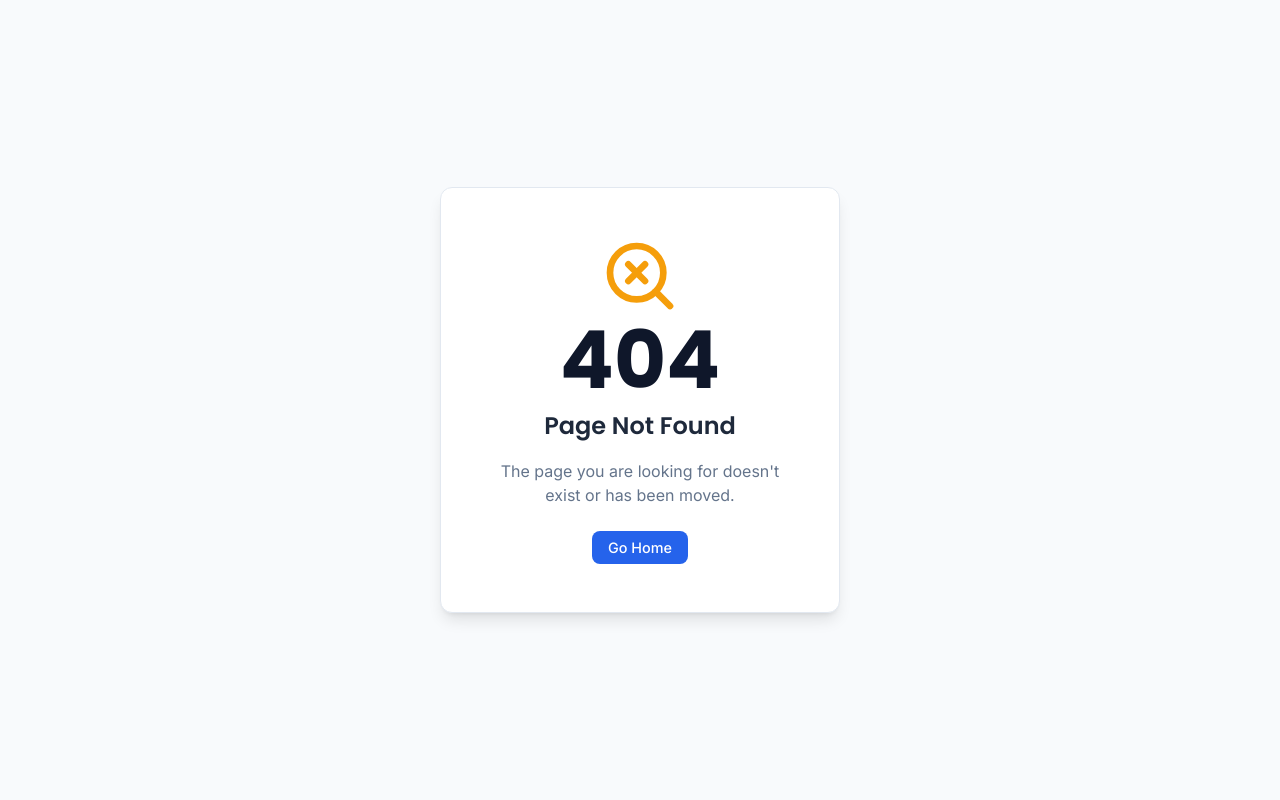
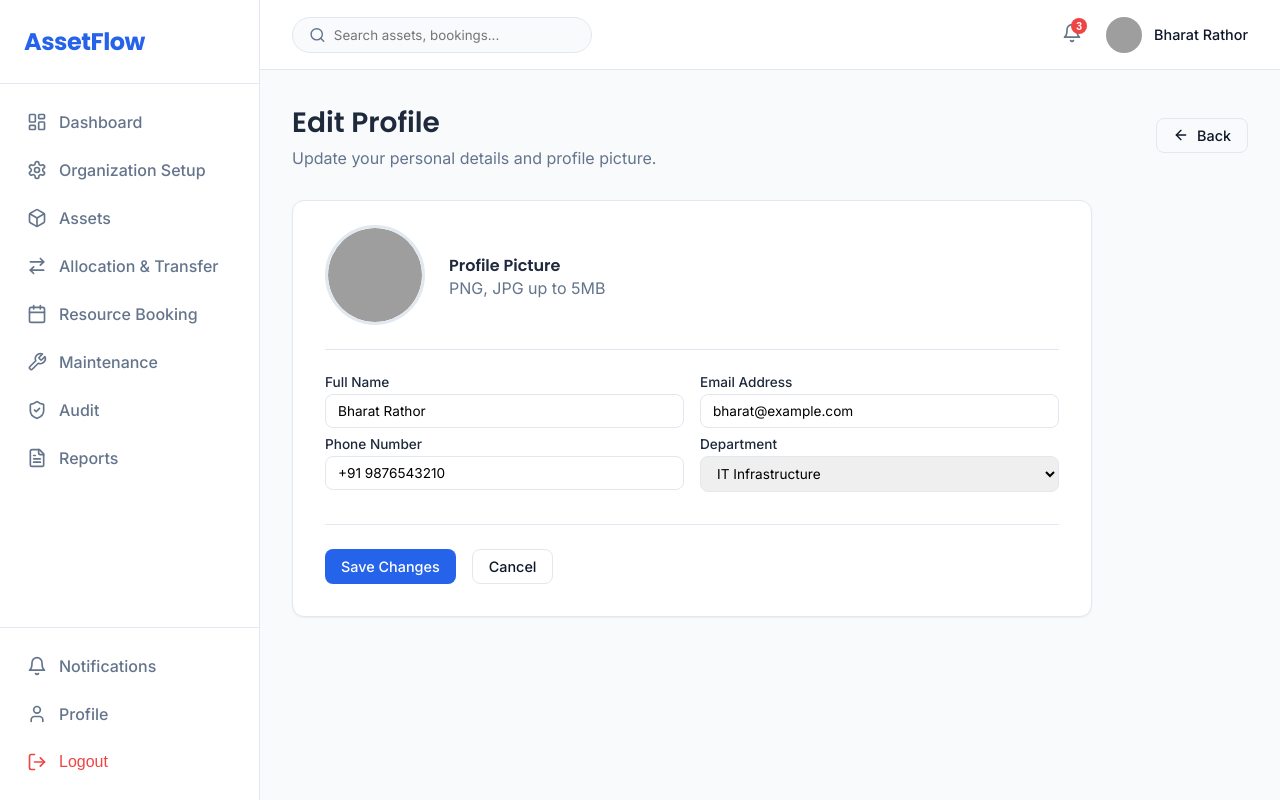
Before and after one commit to DevanshAdhia/AssetFlow-Problem-Statement, a React (Vite) app: page /edit-profile in a window 1280 px wide. Before the commit this address had no page. Built offline with nearby package versions, Linux system fonts and the light colour scheme; grey boxes are pictures that could not be loaded.

Commit message:
UI: Implement Edit Profile page with image upload preview functionality

```diff
--- /dev/null
+++ b/src/pages/Profile/EditProfile.jsx
@@ -0,0 +1,102 @@
+import React, { useState } from 'react';
+import { useNavigate } from 'react-router-dom';
+import { Camera, Upload, ArrowLeft } from 'lucide-react';
+import { currentUser } from '../../data/mockData';
+import './Profile.css';
+
+const EditProfile = () => {
+  const navigate = useNavigate();
+  const [profileImg, setProfileImg] = useState(currentUser.avatar);
+
+  const handleImageChange = (e) => {
+    const file = e.target.files[0];
+    if (file) {
+      // Create a temporary URL for the uploaded image to preview it
+      const imageUrl = URL.createObjectURL(file);
+      setProfileImg(imageUrl);
+    }
+  };
+
+  const handleSave = (e) => {
+    e.preventDefault();
+    // Normally you'd send data to the backend here
+    navigate('/profile');
+  };
+
+  return (
+    <div className="profile-page">
+      <div className="page-header flex-between">
+        <div>
+          <h1>Edit Profile</h1>
+          <p className="text-muted">Update your personal details and profile picture.</p>
+        </div>
+        <button className="btn btn-outline btn-sm" onClick={() => navigate('/profile')}>
+          <ArrowLeft size={16} /> Back
+        </button>
+      </div>
+
+      <div className="profile-card">
+        <form onSubmit={handleSave} className="profile-content mt-0">
+
+          <div className="image-upload-section">
+            <div className="avatar-preview-container">
+              <img src={profileImg} alt="Profile Preview" className="profile-avatar-large" />
+              <label htmlFor="avatar-upload" className="upload-overlay">
+                <Camera size={24} color="white" />
+              </label>
+              <input
+                type="file"
+                id="avatar-upload"
+                accept="image/*"
+                onChange={handleImageChange}
+                style={{ display: 'none' }}
+              />
+            </div>
+            <div className="upload-text">
+              <h4>Profile Picture</h4>
+              <p className="text-muted">PNG, JPG up to 5MB</p>
+            </div>
+          </div>
+
+          <hr className="divider" />
+
+          <div className="form-row">
+            <div className="form-group half-width">
+              <label className="form-label">Full Name</label>
+              <input type="text" className="form-control" defaultValue={currentUser.name} required />
+            </div>
+
+            <div className="form-group half-width">
+              <label className="form-label">Email Address</label>
+              <input type="email" className="form-control" defaultValue={currentUser.email} required />
+            </div>
+          </div>
+
+          <div className="form-row">
+            <div className="form-group half-width">
+              <label className="form-label">Phone Number</label>
+              <input type="tel" className="form-control" defaultValue={currentUser.phone} />
+            </div>
+
+            <div className="form-group half-width">
+              <label className="form-label">Department</label>
+              <select className="form-control" defaultValue={currentUser.department}>
+                <option value="IT Infrastructure">IT Infrastructure</option>
+                <option value="Human Resources">Human Resources</option>
+                <option value="Operations">Operations</option>
+                <option value="Finance">Finance</option>
+              </select>
+            </div>
+          </div>
+
+          <div className="profile-actions mt-2">
+            <button type="submit" className="btn btn-primary">Save Changes</button>
+            <button type="button" className="btn btn-outline" onClick={() => navigate('/profile')}>Cancel</button>
+          </div>
+        </form>
+      </div>
+    </div>
+  );
+};
+
+export default EditProfile;
--- a/src/pages/Profile/Profile.css
+++ b/src/pages/Profile/Profile.css
@@ -90,3 +90,63 @@
 .ml-2 {
   margin-left: 0.75rem;
 }
+
+/* Edit Profile Styles */
+.image-upload-section {
+  display: flex;
+  align-items: center;
+  gap: 1.5rem;
+  margin-bottom: 1.5rem;
+  margin-top: 1.5rem;
+}
+
+.avatar-preview-container {
+  position: relative;
+  width: 100px;
+  height: 100px;
+  border-radius: 50%;
+  overflow: hidden;
+  border: 3px solid var(--border);
+  cursor: pointer;
+}
+
+.avatar-preview-container .profile-avatar-large {
+  width: 100%;
+  height: 100%;
+  border: none;
+  margin: 0;
+  box-shadow: none;
+}
+
+.upload-overlay {
+  position: absolute;
+  top: 0;
+  left: 0;
+  width: 100%;
+  height: 100%;
+  background: rgba(0, 0, 0, 0.5);
+  display: flex;
+  justify-content: center;
+  align-items: center;
+  opacity: 0;
+  transition: opacity 0.2s ease;
+  cursor: pointer;
+}
+
+.avatar-preview-container:hover .upload-overlay {
+  opacity: 1;
+}
+
+.divider {
+  border: none;
+  border-top: 1px solid var(--border);
+  margin-bottom: 1.5rem;
+}
+
+.mt-0 {
+  margin-top: 0 !important;
+}
+
+.mt-2 {
+  margin-top: 1.5rem !important;
+}
--- a/src/pages/Profile/Profile.jsx
+++ b/src/pages/Profile/Profile.jsx
@@ -49,7 +49,7 @@ const Profile = () => {
           </div>
 
           <div className="profile-actions">
-            <button className="btn btn-primary">Edit Profile</button>
+            <button className="btn btn-primary" onClick={() => navigate('/edit-profile')}>Edit Profile</button>
             <button className="btn btn-outline" onClick={() => navigate('/change-password')}>Change Password</button>
           </div>
         </div>
--- a/src/routes/AppRoutes.jsx
+++ b/src/routes/AppRoutes.jsx
@@ -14,6 +14,7 @@ import ChangePassword from '../pages/Profile/ChangePassword';
 import Notifications from '../pages/Notifications/Notifications';
 import ActivityLogs from '../pages/ActivityLogs/ActivityLogs';
 import OrganizationSetup from '../pages/OrganizationSetup/OrganizationSetup';
+import EditProfile from '../pages/Profile/EditProfile';
 import Terms from '../pages/Terms/Terms';
 import Unauthorized from '../pages/Unauthorized/Unauthorized';
 import NotFound from '../pages/NotFound/NotFound';
@@ -35,6 +36,7 @@ const AppRoutes = () => {
         <Route path="/dashboard" element={<Dashboard />} />
         <Route path="/setup" element={<OrganizationSetup />} />
         <Route path="/profile" element={<Profile />} />
+        <Route path="/edit-profile" element={<EditProfile />} />
         <Route path="/change-password" element={<ChangePassword />} />
         <Route path="/notifications" element={<Notifications />} />
         <Route path="/activity-logs" element={<ActivityLogs />} />
```
